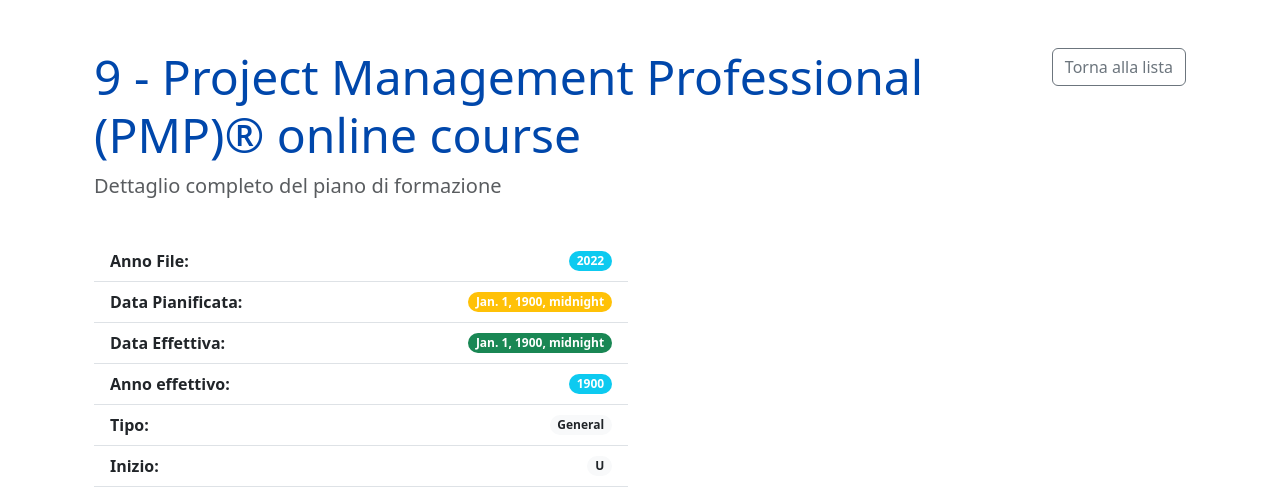
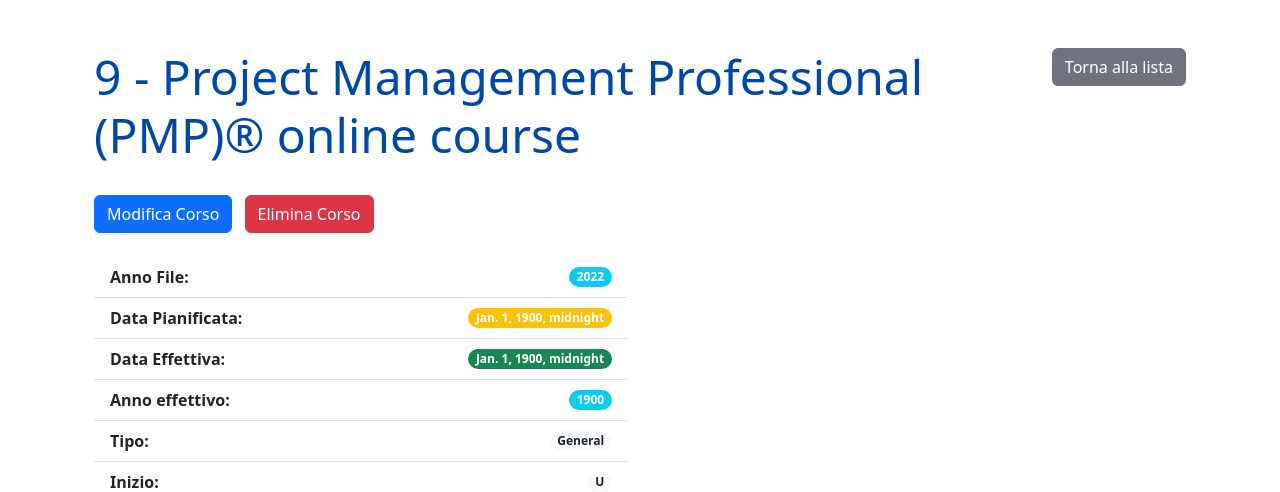
Before and after one commit to karim1655/Web_DB_Project, a Django app: page /trainingplandetail/1/ in a window 1280 px wide. Shown: the part 56-548 px from the top of the page. Run offline with Django 5.2, Linux system fonts and the light colour scheme; data comes from the database, SQL or seed files in the repository; both versions use the stored data as it was after the commit.

Commit message:
Added training plan update and delete views, urls and templates

```diff
--- a/web_app/forms.py
+++ b/web_app/forms.py
@@ -22,7 +22,7 @@ class CustomUserUpdateForm(forms.ModelForm):
         super().__init__(*args, **kwargs)
         self.fields['user_type'].label = "Cambia ruolo"
 
-class TrainingPlanCreateForm(forms.ModelForm):
+class TrainingPlanForm(forms.ModelForm):
     class Meta:
         model = TrainingPlan
         fields = '__all__'
--- a/web_app/templates/web_app/training_plan_detail.html
+++ b/web_app/templates/web_app/training_plan_detail.html
@@ -1,6 +1,6 @@
 {% extends "base.html" %}
 
-{% block title %}Dettaglio Piano di Formazione{% endblock %}
+{% block title %}Dettaglio Corso{% endblock %}
 
 {% block content %}
     <div class="container">
@@ -11,16 +11,24 @@
                 <h3 class="font-weight-bold" style="white-space: normal; word-wrap: break-word; color: rgb(0, 71, 171); font-size: 3rem;">
                     {{ training_plan.course_n }} - {{ training_plan.course }}
                 </h3>
-        <p class="lead text-muted">Dettaglio completo del piano di formazione</p>
             </div>
             <!-- Pulsante per tornare alla listview -->
-    <a href="{% url 'training_plans' %}" class="btn btn-outline-secondary">
+            <a href="{% url 'training_plans' %}" class="btn btn-secondary">
                 <i class="bi bi-arrow-left-circle"></i> Torna alla lista
             </a>
         </div>
 
+        <!-- Pulsanti modifica ed elimina corso -->
+        <div class="mb-4">
+            <a href="{% url 'training_plan_update' training_plan.id %}" class="btn btn-primary me-2">
+                <i class="bi bi-pencil"></i> Modifica Corso
+            </a>
+            <a href="{% url 'training_plan_delete' training_plan.id %}" class="btn btn-danger">
+                <i class="bi bi-trash"></i> Elimina Corso
+            </a>
+        </div>
 
-        <!-- Dettagli del piano di formazione -->
+        <!-- Dettagli del corso -->
         <div class="row mb-4">
             <div class="col-md-6">
                 <ul class="list-group list-group-flush">
@@ -70,7 +78,7 @@
                     </li>
                     <li class="list-group-item d-flex justify-content-between align-items-center">
                         <strong>Costo:</strong>
-                        <span class="badge rounded-pill bg-light text-dark">€{{ training_plan.cost }}</span>
+                        <span class="badge rounded-pill bg-light text-dark">&euro; {{ training_plan.cost }}</span>
                     </li>
                     <li class="list-group-item d-flex justify-content-between align-items-center">
                         <strong>Requisiti:</strong>
--- a/web_app/views.py
+++ b/web_app/views.py
@@ -6,7 +6,7 @@ from django.urls import reverse_lazy, reverse
 from django.views.generic import CreateView, DetailView, UpdateView, DeleteView, ListView
 from django.contrib import messages
 
-from .forms import CustomUserCreationForm, CustomUserUpdateForm, TrainingPlanCreateForm
+from .forms import CustomUserCreationForm, CustomUserUpdateForm, TrainingPlanForm
 from .models import CustomUser, TrainingPlan, Relazione
 
 
@@ -89,8 +89,30 @@ def training_plan_detail(request, pk):
 
 class TrainingPlanCreateView(CreateView):
     model = TrainingPlan
-    form_class = TrainingPlanCreateForm
+    form_class = TrainingPlanForm
     template_name = 'web_app/training_plan_create.html'
 
+
     def get_success_url(self):
+        messages.success(self.request, 'Corso creato con successo!')
         return reverse('training_plans')
+
+
+class TrainingPlanUpdateView(UpdateView):
+    model = TrainingPlan
+    form_class = TrainingPlanForm
+    template_name = 'web_app/training_plan_update.html'
+
+    def get_success_url(self):
+        pk = self.kwargs.get("pk")
+        messages.success(self.request, 'Corso modificato con successo!')
+        return reverse('training_plan_detail', kwargs={'pk': pk})
+
+
+class TrainingPlanDeleteView(DeleteView):
+    model = TrainingPlan
+    template_name = 'web_app/training_plan_delete.html'
+
+    def get_success_url(self):
+        messages.success(self.request, 'Corso eliminato con successo!')
+        return reverse('training_plans')
--- a/web_db_project/urls.py
+++ b/web_db_project/urls.py
@@ -31,6 +31,9 @@ urlpatterns = [
 
     path('', views.home, name='home'),
     path('trainingplans', views.TrainingPlansListView.as_view(), name='training_plans'),
+
     path('trainingplandetail/<int:pk>/', views.training_plan_detail, name='training_plan_detail'),
     path('trainingplancreate', views.TrainingPlanCreateView.as_view(), name='training_plan_create'),
+    path('trainingplanupdate/<int:pk>/', views.TrainingPlanUpdateView.as_view(), name='training_plan_update'),
+    path('trainingplandelete/<int:pk>/', views.TrainingPlanDeleteView.as_view(), name='training_plan_delete'),
 ]
```
Also changed, not shown: web_app/templates/web_app/training_plan_delete.html (added, +22 -0 lines), web_app/templates/web_app/training_plan_update.html (added, +59 -0 lines), db.sqlite3. Lines whose indentation alone changed are shown as unchanged.
